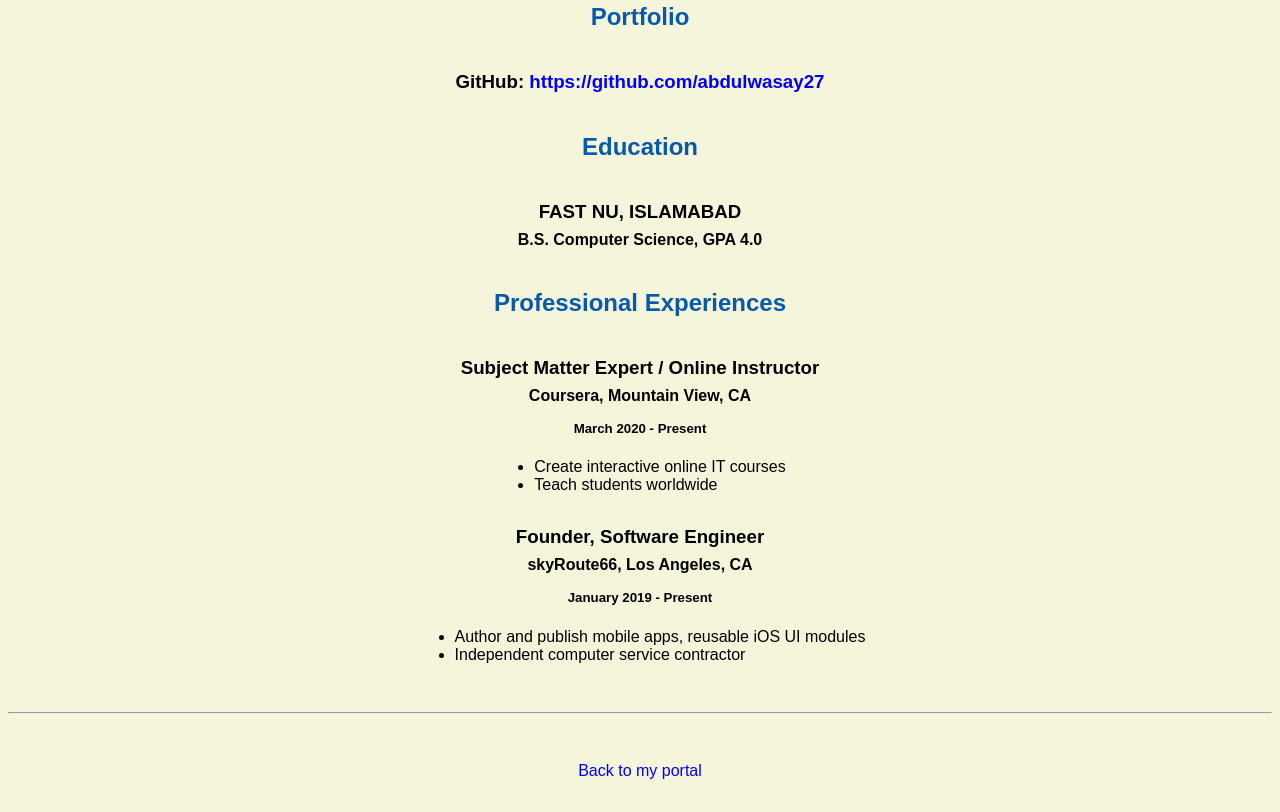
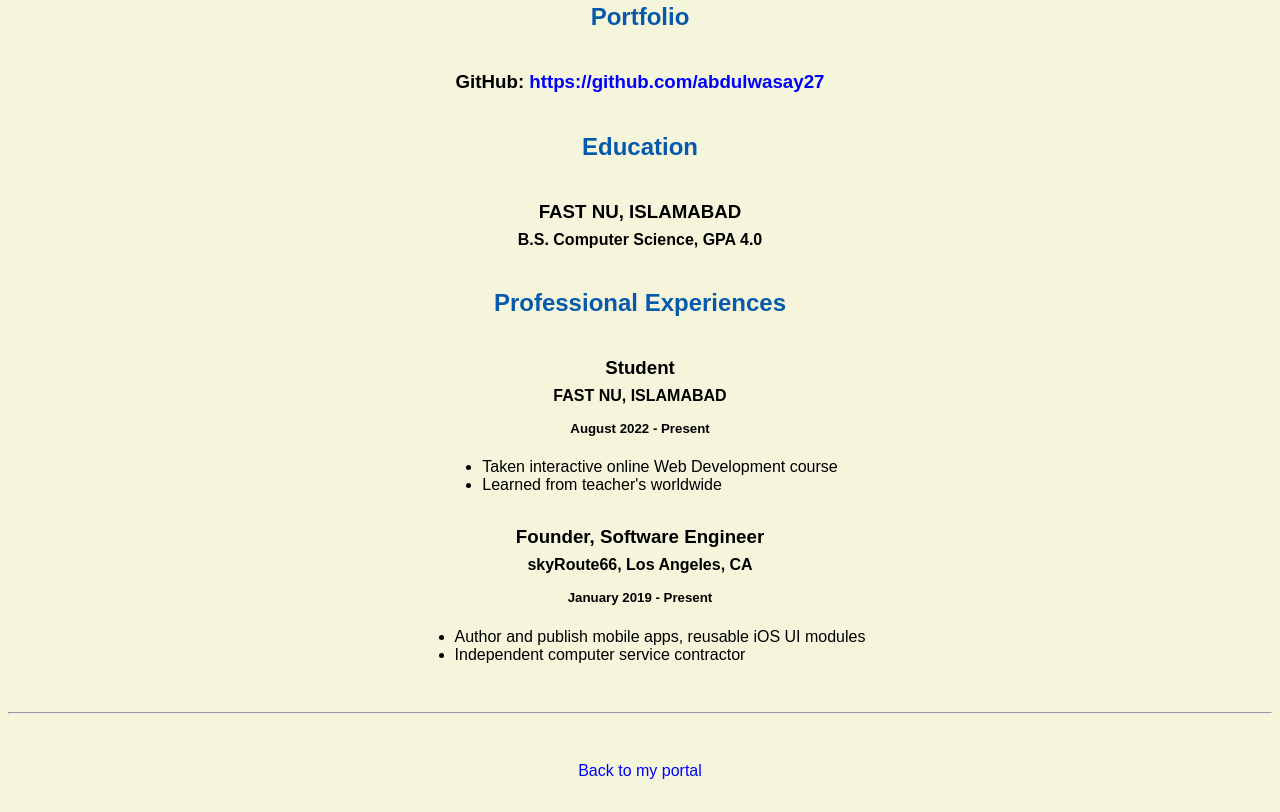
Before and after one commit to abdulwasay27/abdulwasay27.github.io, a plain HTML site: page resume.html in a window 1280 px wide. Shown: the part 576-1388 px from the top of the page. Drawn offline with Linux system fonts and the light colour scheme.

Commit message:
Add files via upload

```diff
--- a/resume.html
+++ b/resume.html
@@ -5,7 +5,7 @@
 <html lang="en">
 
   <header>
-    <title>Abdul Wasa's resume</title>
+    <title>Abdul Wasay's resume</title>
     <Link rel="stylesheet" href="css/master.css">
       <link rel="FaviconIcon" href="favicon.ico" type="image/x-icon">
       <link rel="shortcut" href="favicon.ico" type="image/x-icon">
@@ -35,12 +35,12 @@
 
     <h2>Professional Experiences</h2>
 
-    <h3>Subject Matter Expert / Online Instructor</h3>
-    <h4>Coursera, Mountain View, CA</h4>
-    <h5>March 2020 - Present</h5>
+    <h3>Student</h3>
+    <h4>FAST NU, ISLAMABAD</h4>
+    <h5>August 2022 - Present</h5>
       <ul>
-        <li>Create interactive online IT courses</li>
-        <li>Teach students worldwide</li>
+        <li>Taken interactive online Web Development course</li>
+        <li>Learned from teacher's worldwide</li>
       </ul>
 
     <h3>Founder, Software Engineer</h3>
```
